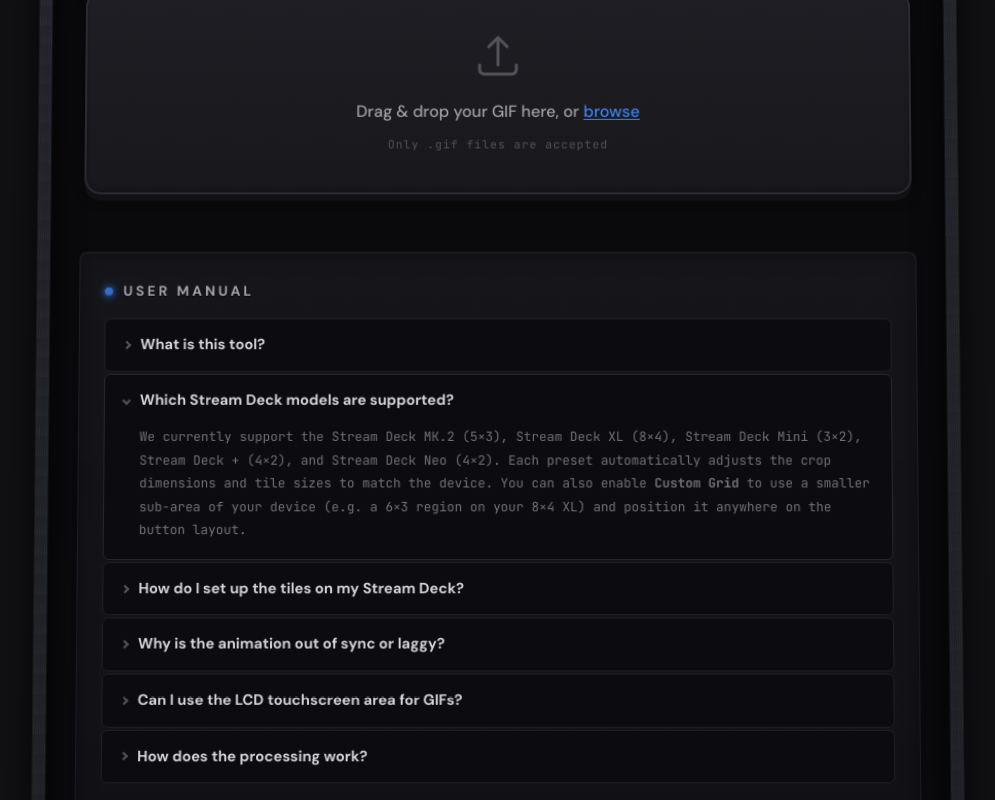
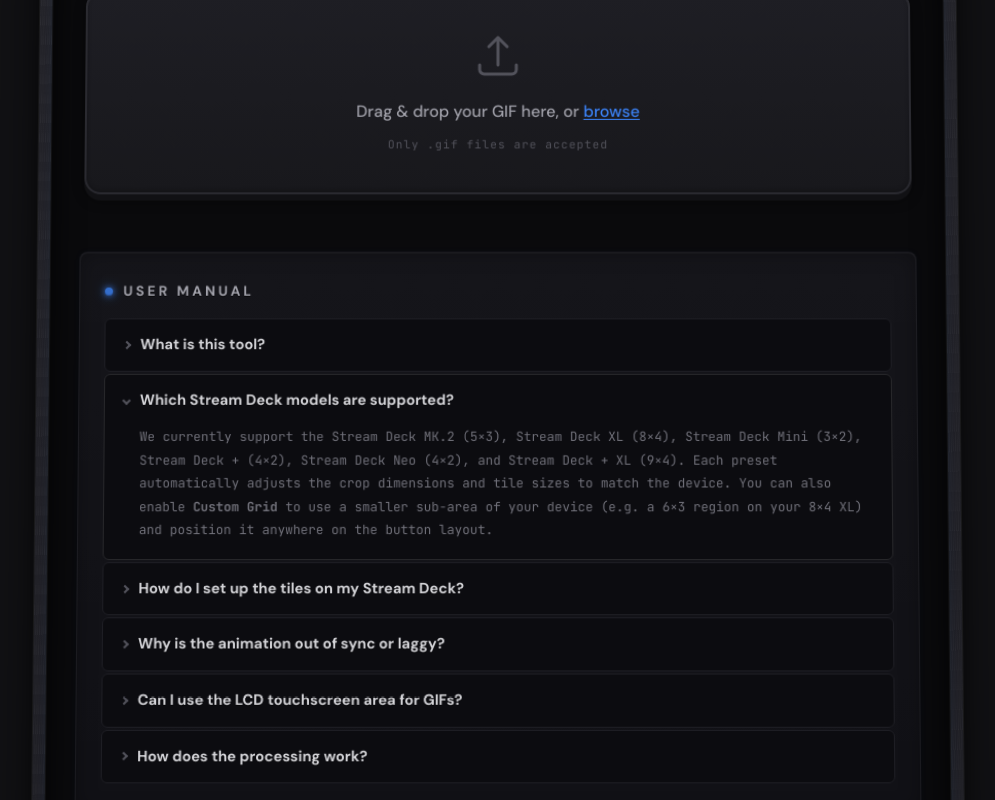
Before and after one commit to SaschaWebDev/stream-deck-gif-splitter, a React (Vite) app: page / in a window 1280 px wide. Both pictures are taken after a click on the heading "Which Stream Deck models are supported?". Shown: the part 814-1614 px from the top of the page, without its empty margins (142-1137 px from the left). Built offline with nearby package versions, Linux system fonts and the light colour scheme; no server answers.

Commit message:
feat: add Stream Deck + XL preset (9x4, 144px, model 20GBX9901)

```diff
--- a/src/components/UserManual.tsx
+++ b/src/components/UserManual.tsx
@@ -21,8 +21,8 @@
           <summary>Which Stream Deck models are supported?</summary>
           <p>
             We currently support the Stream Deck MK.2 (5×3), Stream Deck
-            XL (8×4), Stream Deck Mini (3×2), Stream Deck + (4×2), and
-            Stream Deck Neo (4×2). Each preset automatically adjusts the
+            XL (8×4), Stream Deck Mini (3×2), Stream Deck + (4×2),
+            Stream Deck Neo (4×2), and Stream Deck + XL (9×4). Each preset automatically adjusts the
             crop dimensions and tile sizes to match the device. You can
             also enable <strong>Custom Grid</strong> to use a smaller
             sub-area of your device (e.g. a 6×3 region on your 8×4 XL)
@@ -80,7 +80,8 @@
           <summary>Can I use the LCD touchscreen area for GIFs?</summary>
           <p>
             Unfortunately, the LCD touchscreen strip (found on devices
-            like the Stream Deck +) does not support animated GIFs. Only
+            like the Stream Deck + and Stream Deck + XL) does not
+            support animated GIFs. Only
             the physical button positions can display animated
             backgrounds.
           </p>
--- a/src/constants/presets.ts
+++ b/src/constants/presets.ts
@@ -54,4 +54,13 @@
     tileHeight: 72,
     gap: 16,
   },
+  {
+    label: 'Stream Deck + XL',
+    model: '20GBX9901',
+    cols: 9,
+    rows: 4,
+    tileWidth: 144,
+    tileHeight: 144,
+    gap: 40,
+  },
 ];
```
Also changed, not shown: 2 other files (tests, documents, lock files or other folders).
